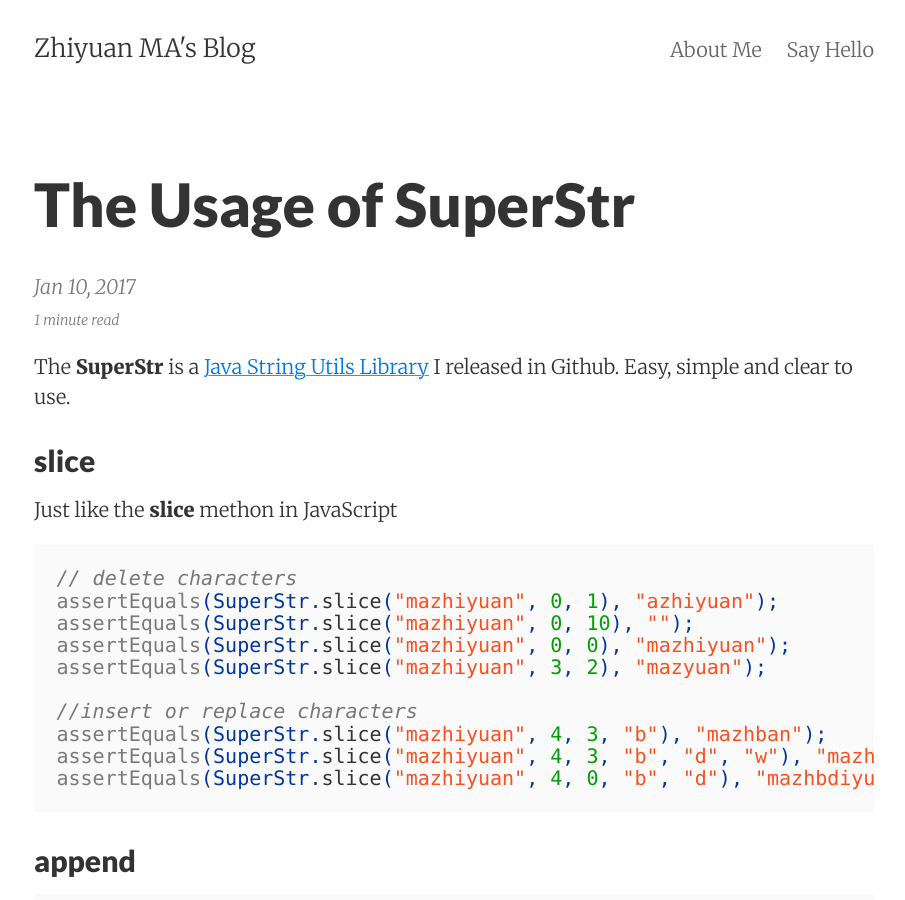
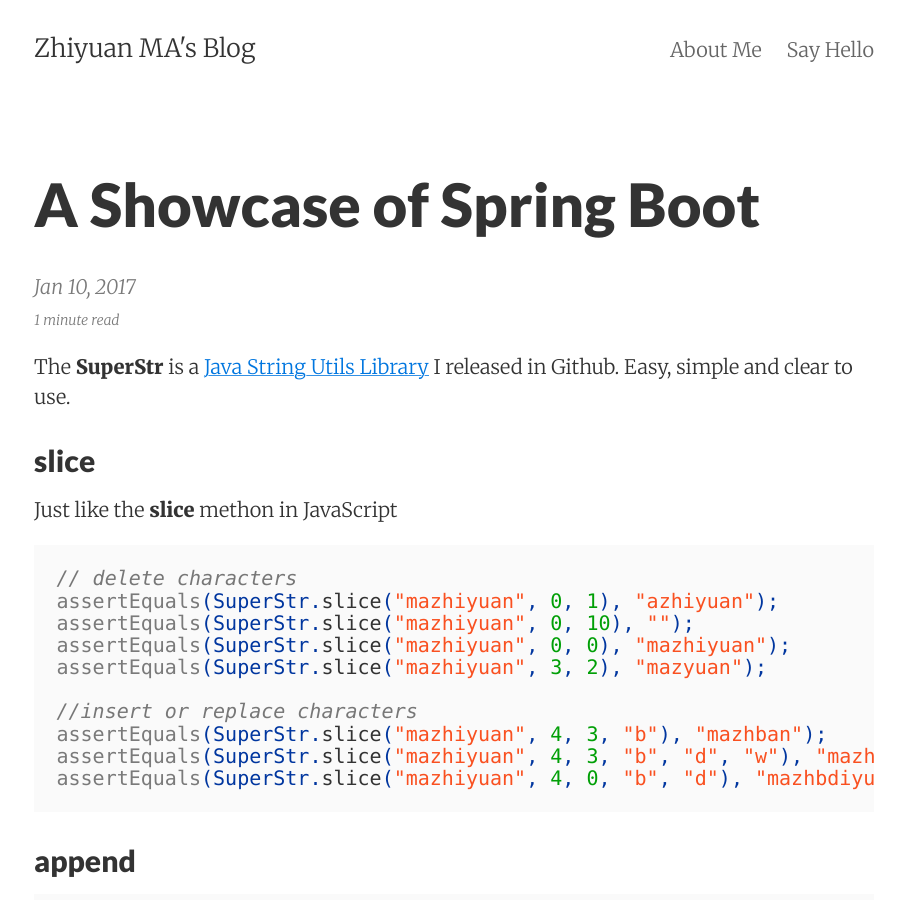
Before and after one commit to zhiyuanMA/zhiyuanMA.github.io, a Jekyll site: the page built from _posts/2017-01-10-spring-booter.md, in a window 1280 px wide and 900 px high. Shown: the whole window, without its empty margins (186-1091 px from the left). Built offline with Jekyll 4.4.1, drawn with Linux system fonts in a browser that asks for light colours.

Commit message:
update post

```diff
--- a/_posts/2017-01-10-spring-booter.md
+++ b/_posts/2017-01-10-spring-booter.md
@@ -1,6 +1,6 @@
 ---
 layout:     post
-title:      The Usage of SuperStr
+title:      A Showcase of Spring Boot
 categories: Java
 ---
 
```
